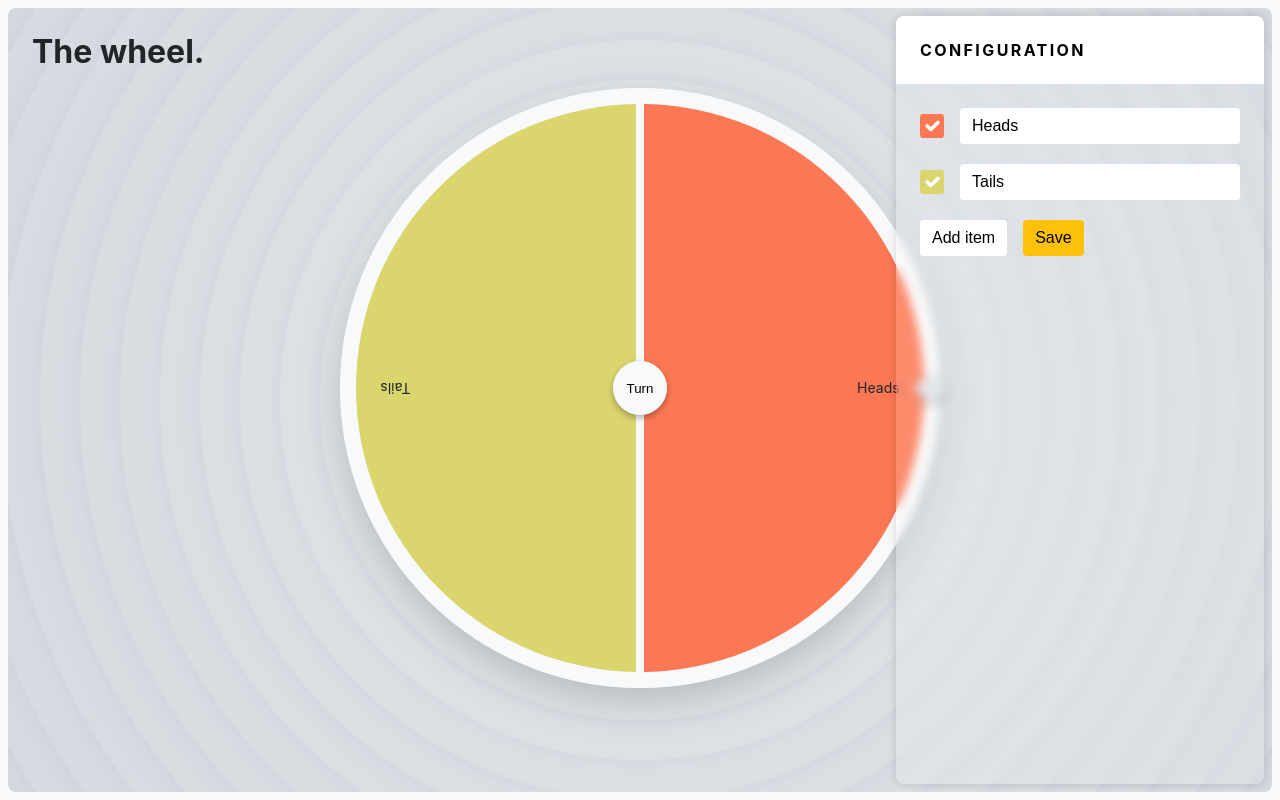
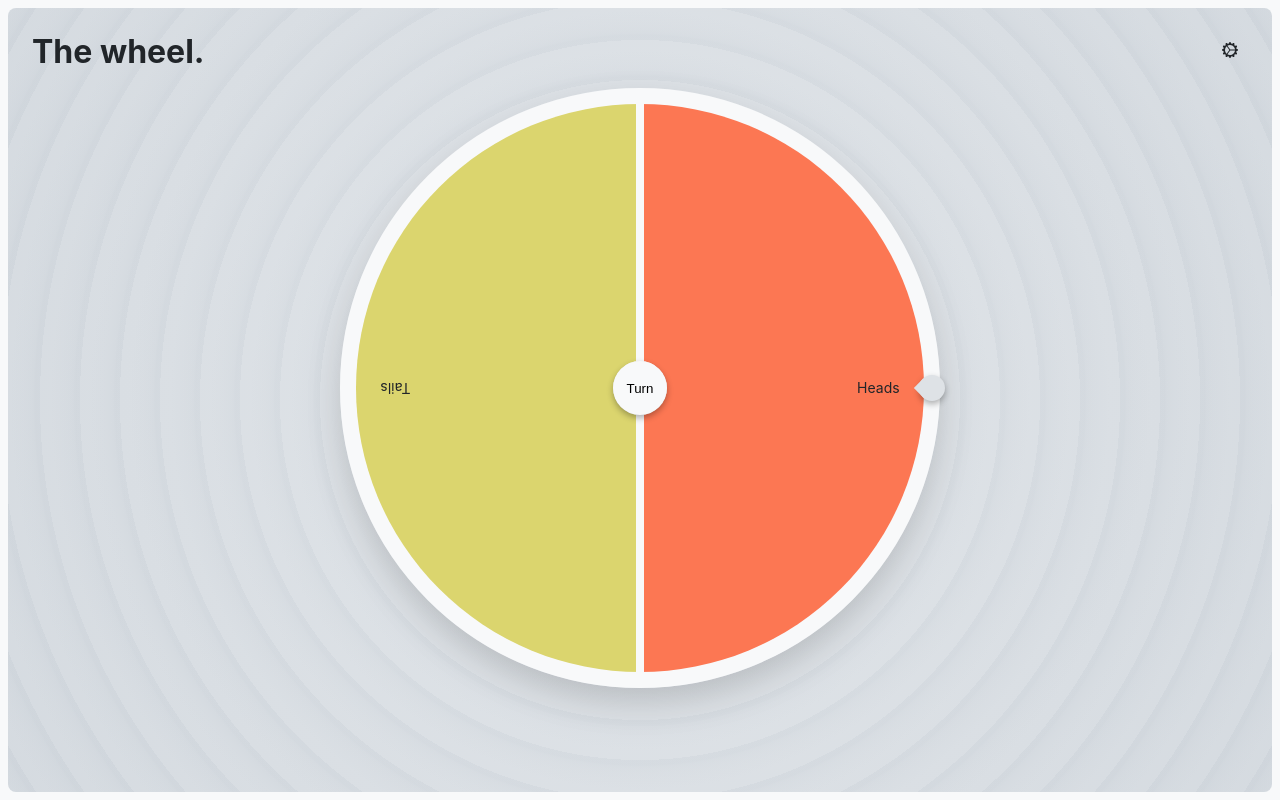
Before and after one commit to LoicGoyet/the-weel, a Next.js app: page / in a window 1280 px wide. Built offline with nearby package versions, Linux system fonts and the light colour scheme.

Commit message:
close side panel on first render

```diff
--- a/components/Layout/SidePanelContext.tsx
+++ b/components/Layout/SidePanelContext.tsx
@@ -17,7 +17,7 @@ type SidePanelProviderProps = {
 };
 
 export const SidePanelProvider = ({children}: SidePanelProviderProps) => {
-  const [activePanel, setActivePanel] = React.useState<string | null>('items');
+  const [activePanel, setActivePanel] = React.useState<string | null>(null);
 
   const hasActivePanel = activePanel !== null;
 
```
